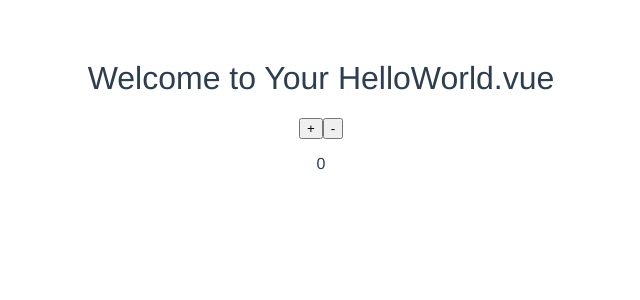
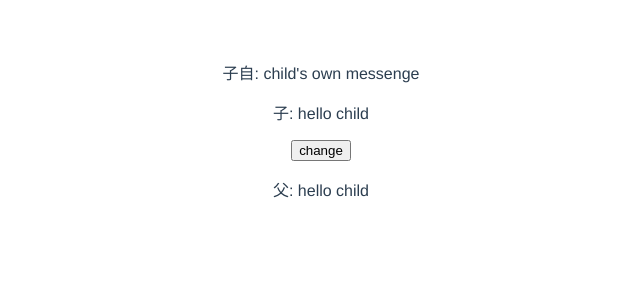
Before and after one commit to Supremeyh/mall, a Vue app in the folder demos/demo3/: page / in a window 1280 px wide. Shown: the top 300 px of the page, without its empty margins (319-959 px from the left). Built offline with nearby package versions, Linux system fonts and the light colour scheme.

Commit message:
10.15 父子通信

```diff
--- /dev/null
+++ b/demos/demo3/src/components/Child.vue
@@ -0,0 +1,29 @@
+<template>
+    <div class="counter">
+        <p>子自: {{messenge}}</p>
+        <p>子: {{msg}}</p>
+        <button @click="say">change</button>
+    </div>
+</template>
+
+<script>
+    export default{
+        name: 'Child',
+        props: {
+            msg: {
+                type: String,
+                default: 'hi'
+            }
+        },
+        data(){
+            return {
+                messenge: 'child\'s own messenge'
+            }
+        },
+        methods:{
+            say(){
+                this.$emit('childsay', 'hello parent')
+            }
+        }
+    }
+</script>
--- a/demos/demo3/src/components/Counter.vue
+++ /dev/null
@@ -1,26 +0,0 @@
-<template>
-    <div class="counter">
-        <button @click="increament">+</button>
-        <button @click="decreament">-</button>
-        <p>{{num}}</p>
-    </div>
-</template>
-
-<script>
-    export default{
-        name: 'Counter',
-        data(){
-            return {
-                num: 0,
-            }
-        },
-        methods:{
-            increament(){
-                this.num++
-            },
-            decreament(){
-                this.num--
-            }
-        }
-    }
-</script>
--- a/demos/demo3/src/components/HelloWorld.vue
+++ /dev/null
@@ -1,39 +0,0 @@
-<template>
-  <div class="hello">
-    <h1>{{ msg }}</h1>
-    <Counter/>
-  </div>
-</template>
-
-<script>
-import Counter from './Counter';
-export default {
-  name: 'HelloWorld',
-  data () {
-    return {
-      msg: 'Welcome to Your HelloWorld.vue'
-    }
-  },
-  components: {
-    Counter
-  }
-}
-</script>
-
-<!-- Add "scoped" attribute to limit CSS to this component only -->
-<style scoped>
-h1, h2 {
-  font-weight: normal;
-}
-ul {
-  list-style-type: none;
-  padding: 0;
-}
-li {
-  display: inline-block;
-  margin: 0 10px;
-}
-a {
-  color: #42b983;
-}
-</style>
--- /dev/null
+++ b/demos/demo3/src/components/Parent.vue
@@ -0,0 +1,48 @@
+<template>
+  <div class="hello">
+      <!--通过:msg将父组件的数据传递给子组件-->
+      <!--父组件监听子组件触发的childsay方法，调用自己的parentGet方法-->
+      <Child :msg="msgs" @childsay="parentGet"/>
+      <p>父: {{msgs}}</p>
+      <p>{{fromchild}}</p>
+  </div>
+</template>
+
+<script>
+import Child from './Child';
+export default {
+  name: 'Parent',
+  data () {
+    return {
+      msgs: 'hello child',
+      fromchild: ''
+    }
+  },
+  components: {
+    Child
+  },
+  methods: {
+    parentGet(msg){
+      this.fromchild = msg
+    }
+  }
+}
+</script>
+
+<!-- Add "scoped" attribute to limit CSS to this component only -->
+<style scoped>
+h1, h2 {
+  font-weight: normal;
+}
+ul {
+  list-style-type: none;
+  padding: 0;
+}
+li {
+  display: inline-block;
+  margin: 0 10px;
+}
+a {
+  color: #42b983;
+}
+</style>
--- a/demos/demo3/src/router/index.js
+++ b/demos/demo3/src/router/index.js
@@ -1,6 +1,6 @@
 import Vue from 'vue'
 import Router from 'vue-router'
-import HelloWorld from '@/components/HelloWorld'
+import Parent from '@/components/Parent'
 
 Vue.use(Router)
 
@@ -8,8 +8,8 @@ export default new Router({
   routes: [
     {
       path: '/',
-      name: 'HelloWorld',
-      component: HelloWorld
+      name: 'Parent',
+      component: Parent
     }
   ]
 })
```
